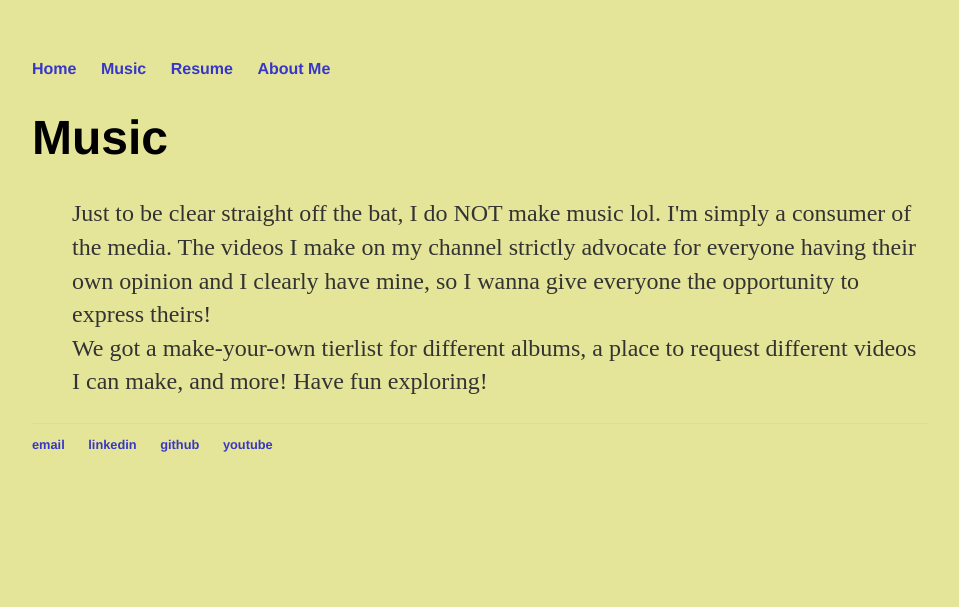
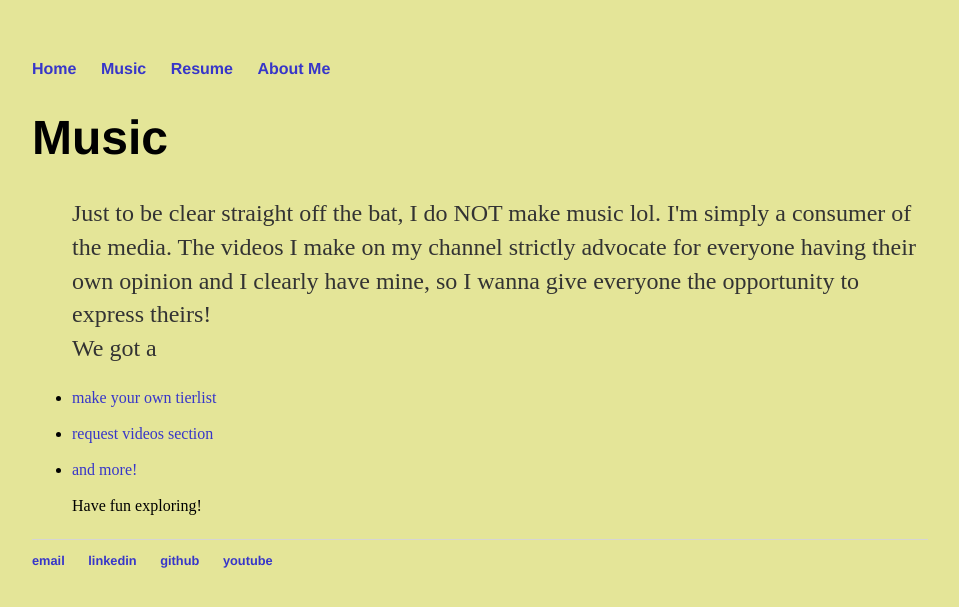
Before and after one commit to n8silveira/n8silveira.github.io, a Jekyll site: the page built from music/index.html, in a window 1280 px wide. Shown: the top 607 px of the page, without its empty margins (160-1119 px from the left). Built offline with Jekyll 4.4.1, drawn with Linux system fonts in a browser that asks for light colours.

Commit message:
Update index.html

```diff
--- a/music/index.html
+++ b/music/index.html
@@ -7,7 +7,10 @@ title: Music
     <p>Just to be clear straight off the bat, I do NOT make music lol. I'm simply a consumer
       of the media. The videos I make on my channel strictly advocate for everyone having their
       own opinion and I clearly have mine, so I wanna give everyone the opportunity to express theirs!<br>
-	    We got a make-your-own tierlist for different albums, a place to request different videos
-	    I can make, and more! Have fun exploring!
+	    We got a<br>
+	    <li><a href="">make your own tierlist</a></li><br>
+	    <li><a href="">request videos section</a></li><br>
+	    <li><a>and more!</a></li><br>
+		Have fun exploring!
     </p>
     <ul></ul>
```
